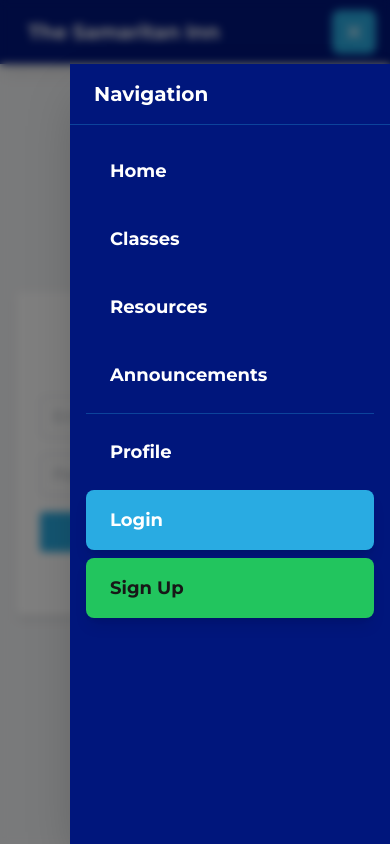
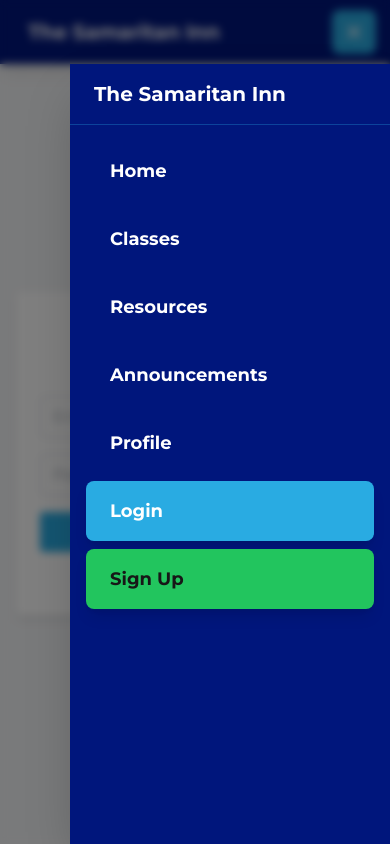
Before and after one commit to UTDallasEPICS/the-samaritan-inn, a Next.js app in the folder samaritan_inn/: page /login in a window 390 px wide. Both pictures are taken after a click on the button "Toggle navigation menu". Built offline with nearby package versions, Linux system fonts and the light colour scheme; no server answers.

Commit message:
add Samaritan text on mobile nav bar

```diff
--- a/samaritan_inn/src/components/Navigation.tsx
+++ b/samaritan_inn/src/components/Navigation.tsx
@@ -134,7 +134,7 @@ export default function Navigation() {
             <div className="flex flex-col h-full">
               {/* Navigation header */}
               <div className="px-6 py-4 border-b border-[#29abe2]/30">
-                <h2 className="text-xl font-bold text-white">Navigation</h2>
+                <h2 className="text-xl font-bold text-white">The Samaritan Inn</h2>
               </div>
 
               {/* Scrollable navigation content */}
@@ -169,8 +169,8 @@ export default function Navigation() {
                     Announcements
                   </Link>
 
-                  {/* Divider */}
-                  <div className="border-t border-[#29abe2]/30 my-4" />
+                  {/* Divider
+                  <div className="border-t border-[#29abe2]/30 my-4" /> */}
 
                   {status === 'authenticated' ? (
                     <>
```
